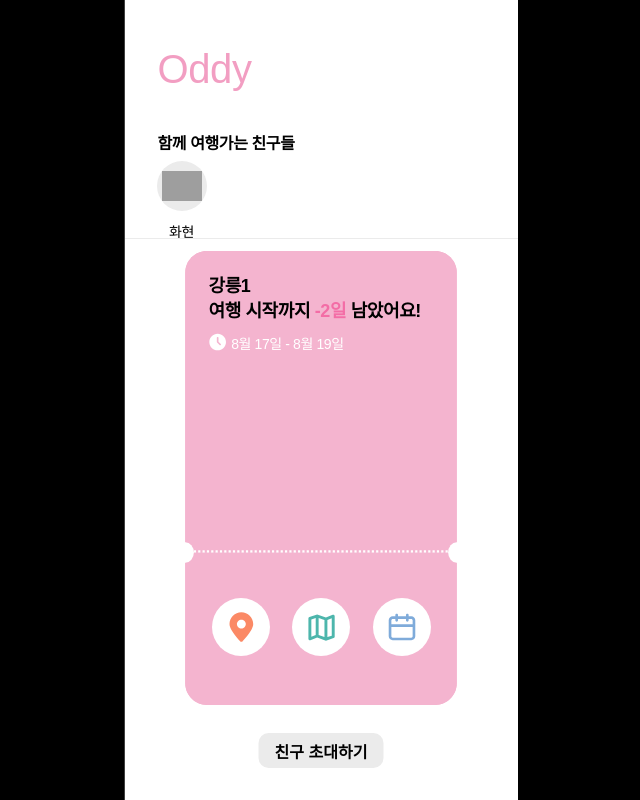
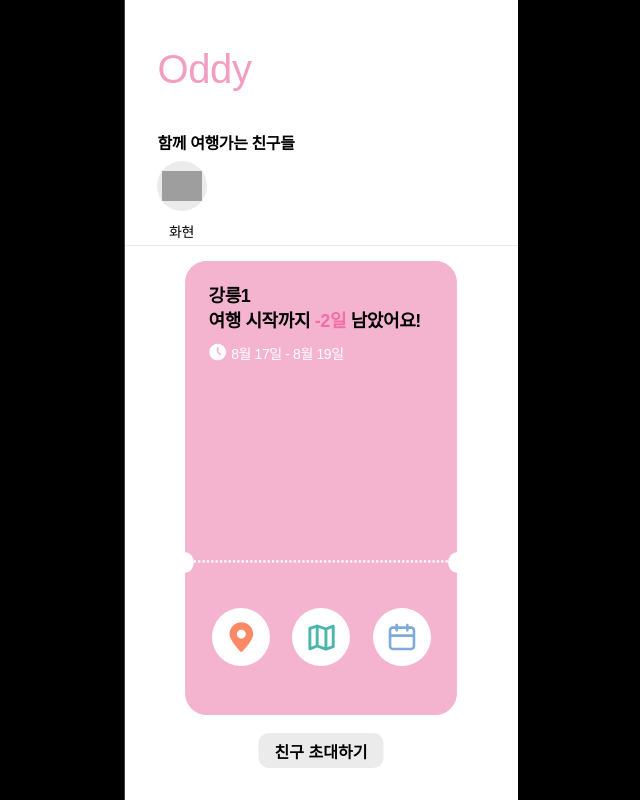
Before and after one commit to Team-Oddy/Oddy, a Django app: page /group/1/ in a window 1280 px wide. Shown: the whole page, without its empty margins (319-959 px from the left). Run offline with Django 5.2, Linux system fonts and the light colour scheme; a user stored in the database is signed in; data comes from the database, SQL or seed files in the repository; data that the repository does not hold is empty; some libraries are stand-ins or nearby versions; some web fonts are replaced; grey boxes are pictures that could not be loaded.

Commit message:
[fix] 프론트 최종 오류 수정 완료

```diff
--- a/static/css/tystyle.css
+++ b/static/css/tystyle.css
@@ -67,9 +67,10 @@
     flex-shrink: 0;
     border-radius: 5px;
     background: #FEE500;
-    position: absolute;
-    left: 34px;
-    top: 705px;
+    position: fixed;
+    bottom: 1.2rem;
+    transform: translateX(-50%);
+    left: 50%;
     display: flex;
     justify-content: center;
     align-items: center;
@@ -95,9 +96,10 @@
     border-radius: 5px;
     border: 0px;
     background: var(--pink02);
-    position: absolute;
-    top: 705px;
-    left: 34px;
+    position: fixed;
+    bottom: 1.2rem;
+    transform: translateX(-50%);
+    left: 50%;
     display: flex;
     justify-content: center;
     align-items: center;
@@ -1497,6 +1499,7 @@ label[for="id_invite_code"] {
     color: var(--pink02);
 }
 
+
 .create_travel-main-members-container {
     position: relative;
     margin-top: 20px;
@@ -1570,7 +1573,7 @@ label[for="id_invite_code"] {
 .full-width-divider {
     position: absolute;
     left: 0;
-    top: 218px;
+    top: 225px;
     width: 100%;
     height: 1px;
     background-color: var(--gray01); /* 연한 회색 또는 원하는 색상 */
@@ -1580,14 +1583,14 @@ label[for="id_invite_code"] {
 .travelmain-datetext {
     position: absolute;
     left: 106.7px;
-    top: 333px;
+    top: 343px;
     font: var(--text-style-pretendard-regular-14);
     color: var(--white);
 }
 
 .main-ticket-img {
     position: absolute;
-    top: 251px;
+    top: 261px;
     left: 50%;
     transform: translateX(-50%);
 }
@@ -1595,19 +1598,19 @@ label[for="id_invite_code"] {
 .main-plan-btn {
     position: absolute;
     left: 87px;
-    top: 598px;
+    top: 608px;
 }
 
 .main-map-btn {
     position: absolute;
     left: 167.74px;
-    top: 598px;
+    top: 608px;
 }
 
 .main-timetable-btn {
     position: absolute;
     left: 248px;
-    top: 598px;
+    top: 608px;
 }
 
 .create_travel-main-members-text {
@@ -1621,7 +1624,7 @@ label[for="id_invite_code"] {
 .create_travel-main-title {
     position: absolute;
     left: 84px;
-    top: 274px;
+    top: 284px;
     font: var(--text-style-pretendard-semibold-18);
     color: var(--black);
     line-height: 25px;
@@ -1656,15 +1659,13 @@ label[for="id_invite_code"] {
     top: 0;
     left: 0;
     width: 100%;
-    min-height: 110vh;
+    min-height: 100vh;
     background-color: var(--white);
-    overflow: hidden;
     z-index: 9999; /* 가장 앞에 위치 */
     display: flex; /* 중앙 정렬을 위해 flex 사용 */
     justify-content: center;
-    align-items: center;
-}
-
+    align-items: center
+}
 
 
 .maintravel-modal-content .close {
--- a/templates/create_travel.html
+++ b/templates/create_travel.html
@@ -7,7 +7,7 @@
 <!--여행 모임 입장하기 누르면 나오는 메인-->
 <div id="travelMain" class="create_travel-main create_travel-page active">
     <h2 class="travelmain-logo">Oddy</h2>
-    <div class="main-ticket-img">
+    <div id="mainTicketImg" class="main-ticket-img">
         <img src="{% static 'image/main-ticket.svg' %}" alt="ticket" width="288.7" height="454">
     </div>
     <div class="create_travel-main-header">
@@ -82,7 +82,7 @@
     {% else %}
     {% endif %}
     </div><br>
-    <button class="create_travel-main-invite-btn" onclick="sendLinkCustom()">
+    <button id="ctInvite" class="create_travel-main-invite-btn" onclick="sendLinkCustom()">
         <span>친구 초대하기</span>
     </button>
 </div>
@@ -340,10 +340,14 @@ var naverMapClientId = "{{ naver_map_client_id|escapejs }}";
 
     document.getElementById('friendTestResultContent').innerHTML = resultHtml;
     document.getElementById('friendTestResultModal').style.display = 'block';
+    document.getElementById('mainTicketImg').style.display = 'none';
+    document.getElementById('ctInvite').style.display = 'none';
 }
 
 function closeFriendTestResult() {
     document.getElementById('friendTestResultModal').style.display = 'none';
+    document.getElementById('mainTicketImg').style.display = 'block';
+    document.getElementById('ctInvite').style.display = 'block';
 }
 
 
```
